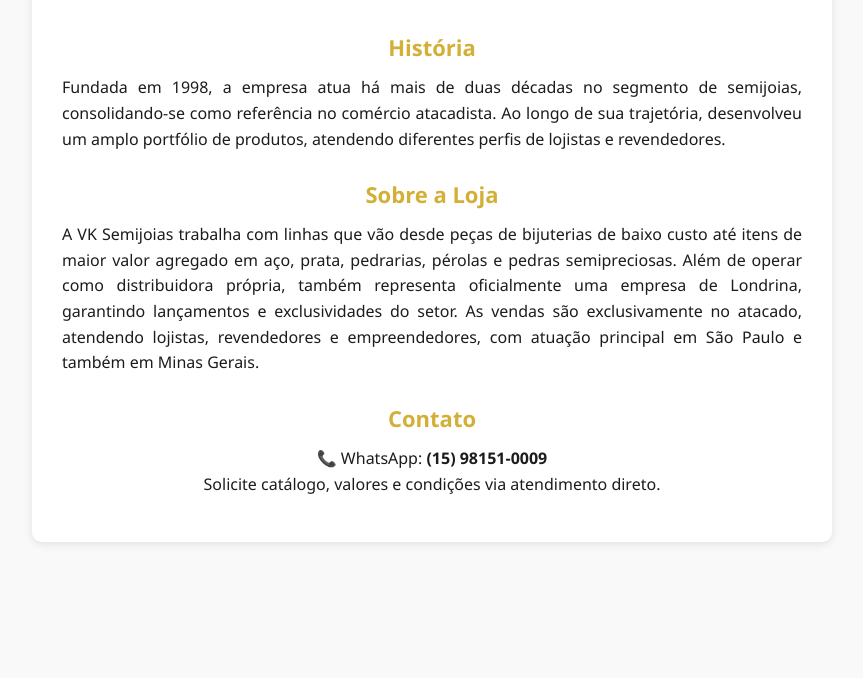
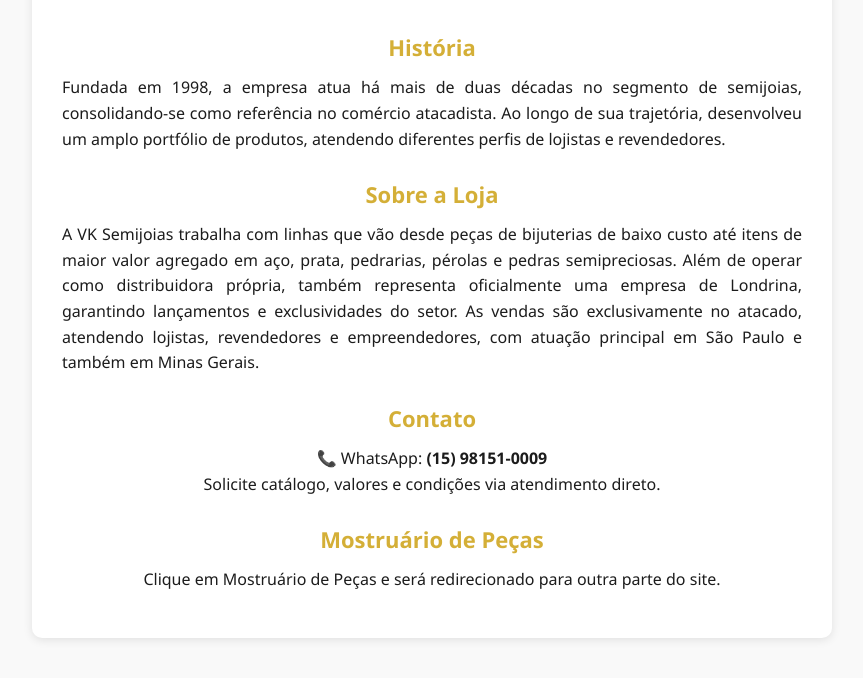
Before and after one commit to Gabriel2613/Projeto-Casa_Aberta-Final, a plain HTML site: page index.html in a window 1280 px wide. Shown: the part 379-1057 px from the top of the page, without its empty margins (208-1071 px from the left). Before the commit the page ends 961 px from the top, so only its background shows below. Drawn offline with Linux system fonts and the light colour scheme.

Commit message:
Enhance index.html with showcase link and styles
Added a link to the showcase page and improved styling.

```diff
--- a/index.html
+++ b/index.html
@@ -51,6 +51,11 @@
             text-align: justify;
             margin-bottom: 15px;
         }
+
+        a {
+            text-decoration: none;
+            color: #d4af37;
+        }
     </style>
 </head>
 
@@ -82,6 +87,11 @@
             📞 WhatsApp: <strong>(15) 98151-0009</strong><br>
             Solicite catálogo, valores e condições via atendimento direto.
         </p>
+        <h2><a href="showcase.html">Mostruário de Peças</a></h2>
+        <p style="text-align: center">
+            Clique em Mostruário de Peças e será redirecionado para outra parte do site.
+        </p>
+
     </div>
 
 </body>
```
